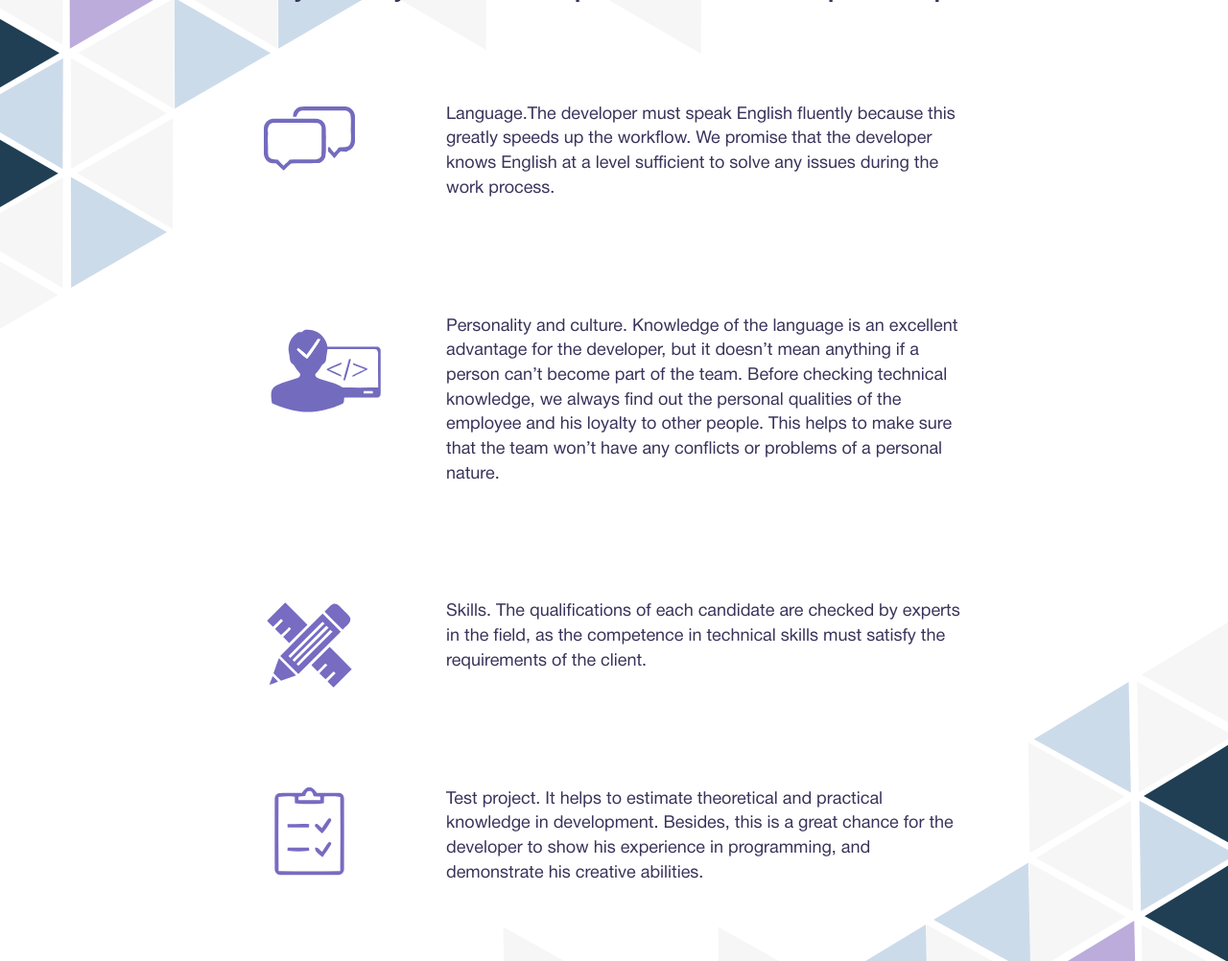
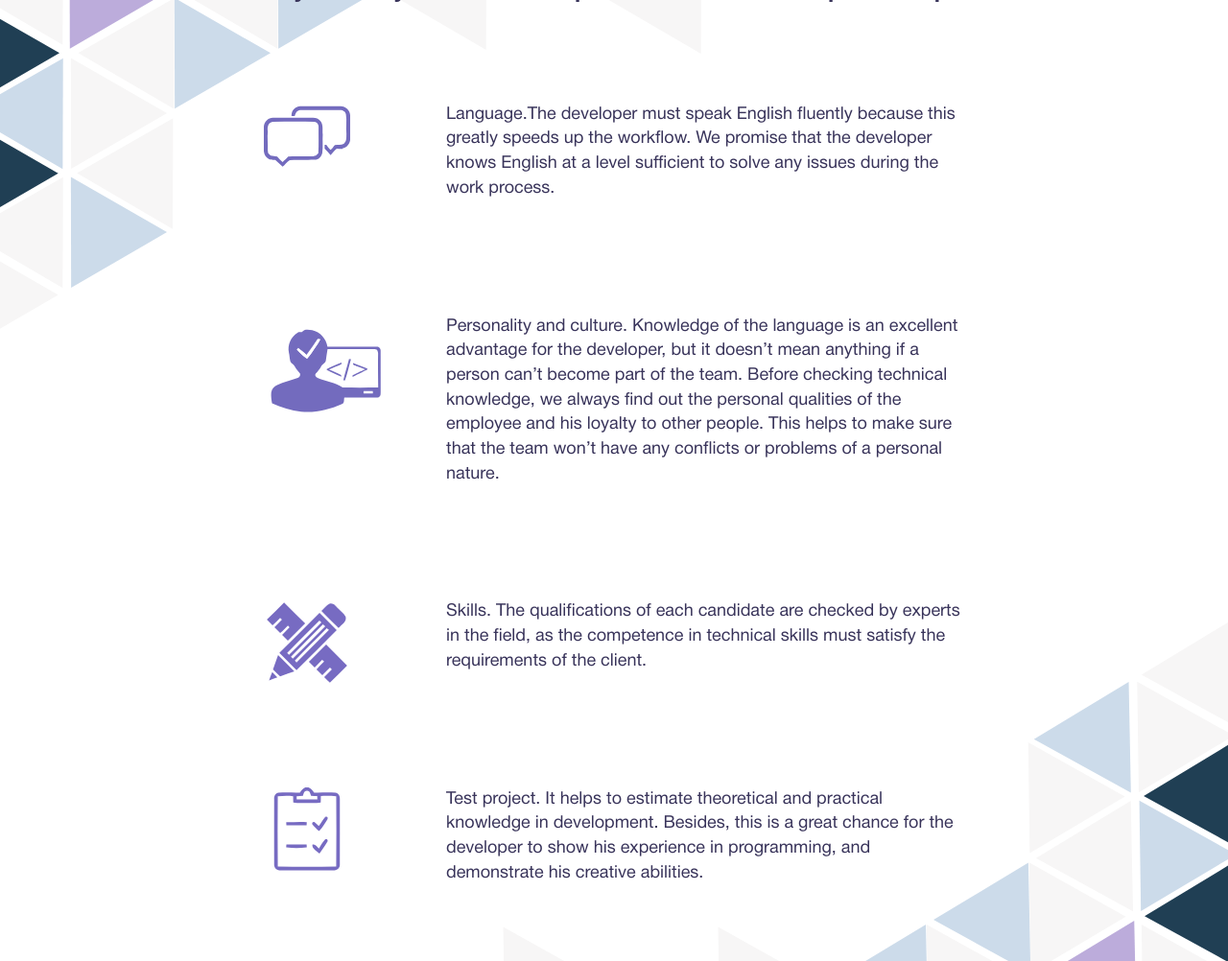
Before and after one commit to eugenekorpan/Old-Naprok-Landing, a Jekyll site: the page index.html, which Jekyll copies as it is, in a window 1280 px wide. Shown: the part 2032-3034 px from the top of the page at 96% size. Built offline with Jekyll 4.4.1, drawn with Linux system fonts in a browser that asks for light colours; nearby versions of some CDN libraries.

Commit message:
svg icons

```diff
--- a/_sass/index.scss
+++ b/_sass/index.scss
@@ -237,7 +237,7 @@ padding: 24px 50px;
 
   img{
     padding-top: 100px;
-    width: 95px;
+    width: 90px;
   }
 }
 
--- a/css/app.css
+++ b/css/app.css
@@ -186,7 +186,7 @@ button {
     margin-top: 100px; }
   .screening img {
     padding-top: 100px;
-    width: 95px; }
+    width: 90px; }
 
 .partners {
   background-color: #F2F0F0;
```
